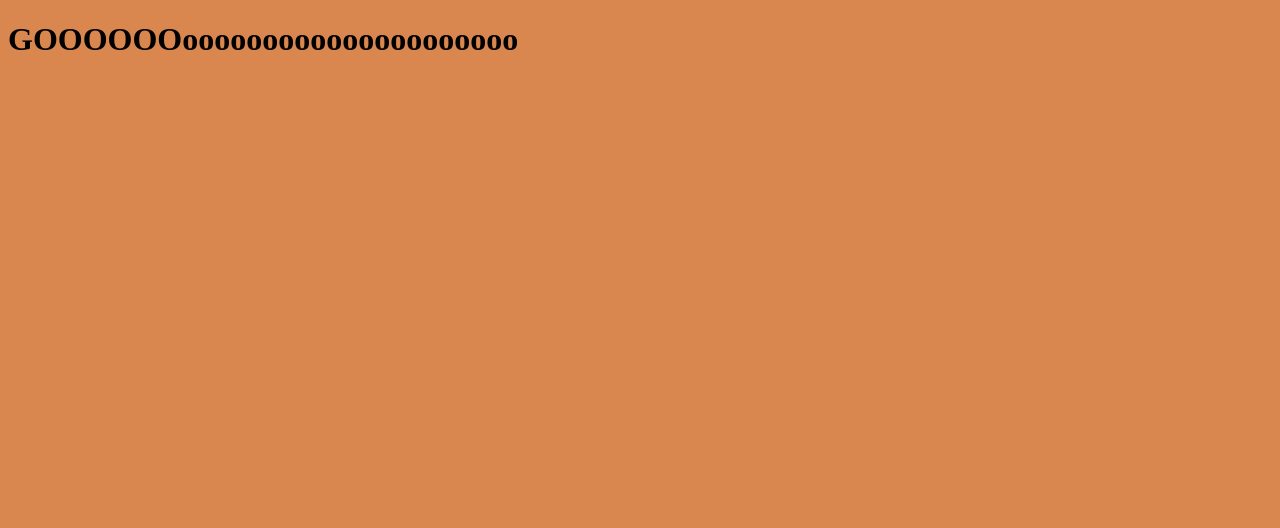
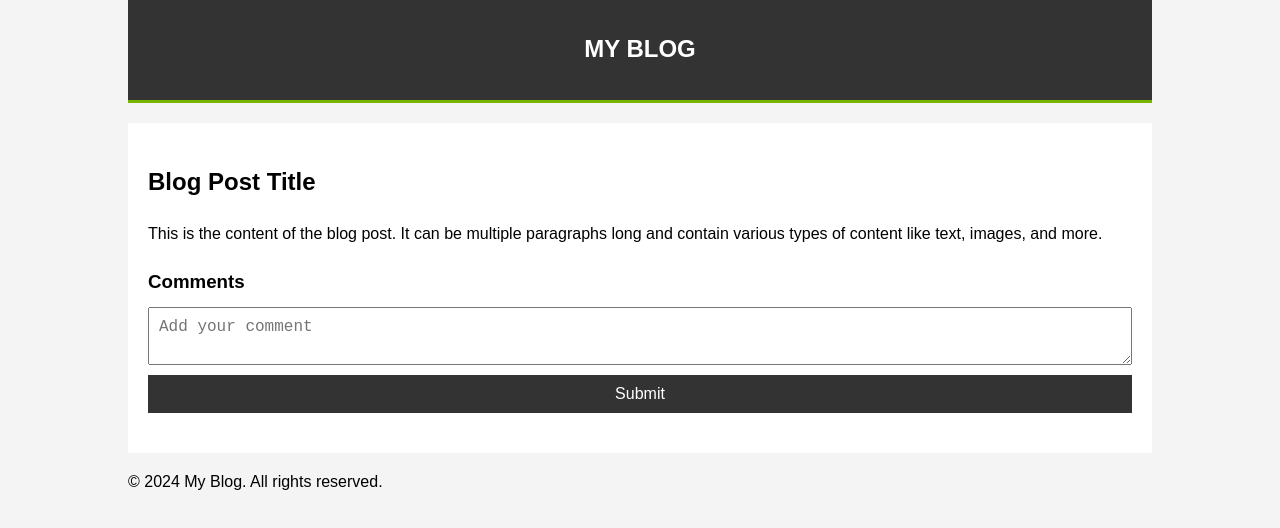
Before and after one commit to newcodesubed/Blog, a website: page static/index.html in a window 1280 px wide. Drawn offline with Linux system fonts and the light colour scheme.

Commit message:
nav bar and msg post updated

```diff
--- a/static/index.html
+++ b/static/index.html
@@ -3,11 +3,32 @@
 <head>
     <meta charset="UTF-8">
     <meta name="viewport" content="width=device-width, initial-scale=1.0">
-    <title>Blog mine</title>
-    <link rel="stylesheet" href="./style.css">
+    <title>My Blog Page</title>
+    <link rel="stylesheet" href="style.css">
 </head>
 <body>
-    <h1>GOOOOOOooooooooooooooooooooo</h1>
-
+    <div class="container">
+        <header>
+            <h1>My Blog</h1>
+        </header>
+        <main>
+            <article>
+                <h2>Blog Post Title</h2>
+                <p>This is the content of the blog post. It can be multiple paragraphs long and contain various types of content like text, images, and more.</p>
+            </article>
+            <section class="comments">
+                <h3>Comments</h3>
+                <form id="commentForm">
+                    <textarea id="comment" placeholder="Add your comment" required></textarea>
+                    <button type="submit">Submit</button>
+                </form>
+                <div id="commentList"></div>
+            </section>
+        </main>
+        <footer>
+            <p>&copy; 2024 My Blog. All rights reserved.</p>
+        </footer>
+    </div>
+    <script src="scripts.js"></script>
 </body>
 </html>
--- /dev/null
+++ b/static/scripts.js
@@ -0,0 +1,16 @@
+document.getElementById('commentForm').addEventListener('submit', function(e) {
+    e.preventDefault();
+
+    const commentText = document.getElementById('comment').value;
+    if(commentText === '') return;
+
+    const commentList = document.getElementById('commentList');
+
+    const newComment = document.createElement('div');
+    newComment.className = 'comment';
+    newComment.innerText = commentText;
+
+    commentList.appendChild(newComment);
+
+    document.getElementById('comment').value = '';
+});
--- a/static/style.css
+++ b/static/style.css
@@ -1,3 +1,81 @@
 body {
-    background-color: rgb(218, 134, 79);
-  }
+  font-family: Arial, sans-serif;
+  line-height: 1.6;
+  margin: 0;
+  padding: 0;
+  background-color: #f4f4f4;
+}
+
+.container {
+  width: 80%;
+  margin: auto;
+  overflow: hidden;
+}
+
+header {
+  background: #333;
+  color: #fff;
+  padding-top: 30px;
+  min-height: 70px;
+  border-bottom: #77b300 3px solid;
+}
+
+header h1 {
+  text-align: center;
+  text-transform: uppercase;
+  margin: 0;
+  font-size: 24px;
+}
+
+main {
+  padding: 20px;
+  background: #fff;
+  margin-top: 20px;
+}
+
+article {
+  margin-bottom: 20px;
+}
+
+.comments {
+  margin-top: 20px;
+}
+
+.comments h3 {
+  margin-bottom: 10px;
+}
+
+form {
+  display: flex;
+  flex-direction: column;
+}
+
+form textarea {
+  margin-bottom: 10px;
+  padding: 10px;
+  font-size: 16px;
+}
+
+form button {
+  padding: 10px;
+  font-size: 16px;
+  background: #333;
+  color: #fff;
+  border: none;
+  cursor: pointer;
+}
+
+form button:hover {
+  background: #77b300;
+}
+
+#commentList {
+  margin-top: 20px;
+}
+
+.comment {
+  background: #e2e2e2;
+  padding: 10px;
+  margin-bottom: 10px;
+  border-radius: 5px;
+}
```
